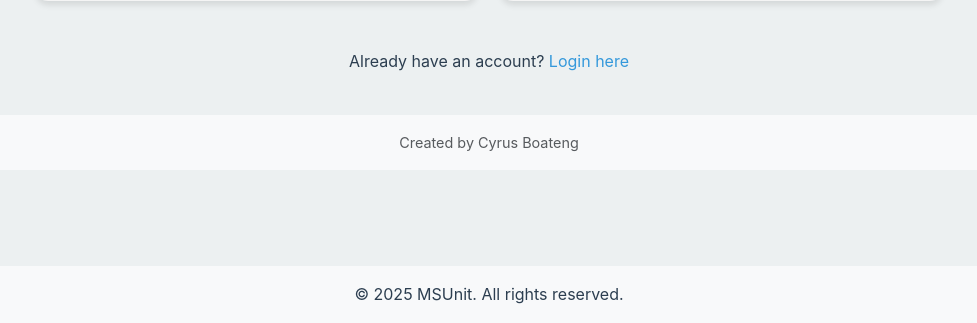
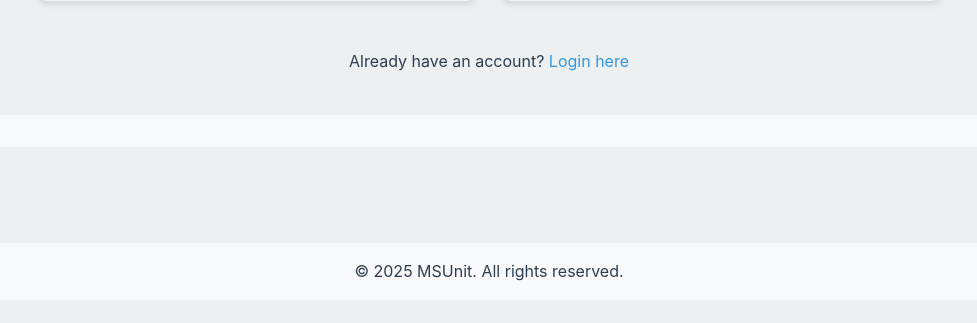
Before and after one commit to omariomari2/MSUnit, a Django app: page / in a window 1280 px wide. Shown: the part 910-1233 px from the top of the page, without its empty margins (151-1128 px from the left). After the commit the page ends 1191 px from the top, so only its background shows below. Run offline with Django 5.2, Linux system fonts and the light colour scheme.

Commit message:
Update role_selection.html

```diff
--- a/templates/core/role_selection.html
+++ b/templates/core/role_selection.html
@@ -159,7 +159,6 @@
         <div class="row">
             <div class="col text-center">
                 <p class="text-muted mb-0" style="font-size: 0.9rem;">
-                    Created by Cyrus Boateng
                 </p>
             </div>
         </div>
```
